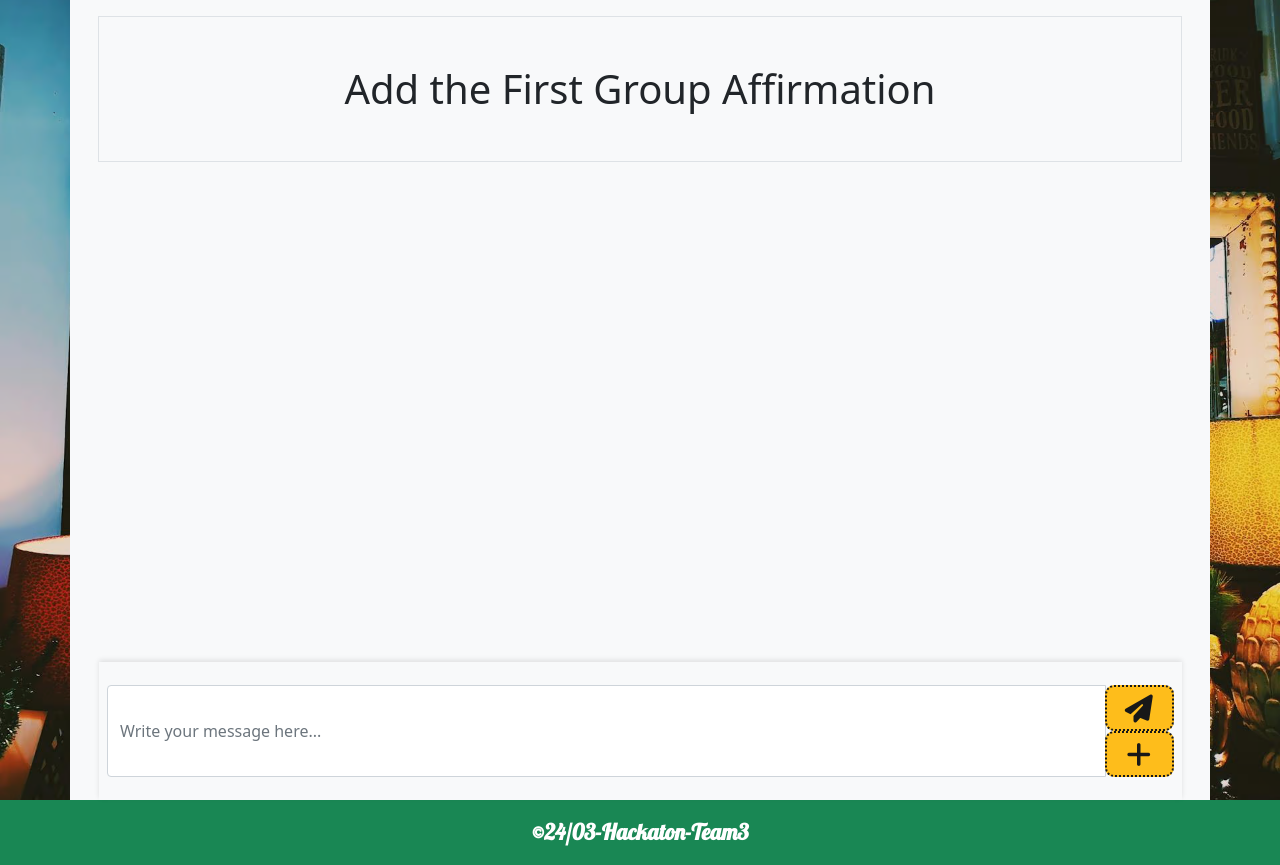
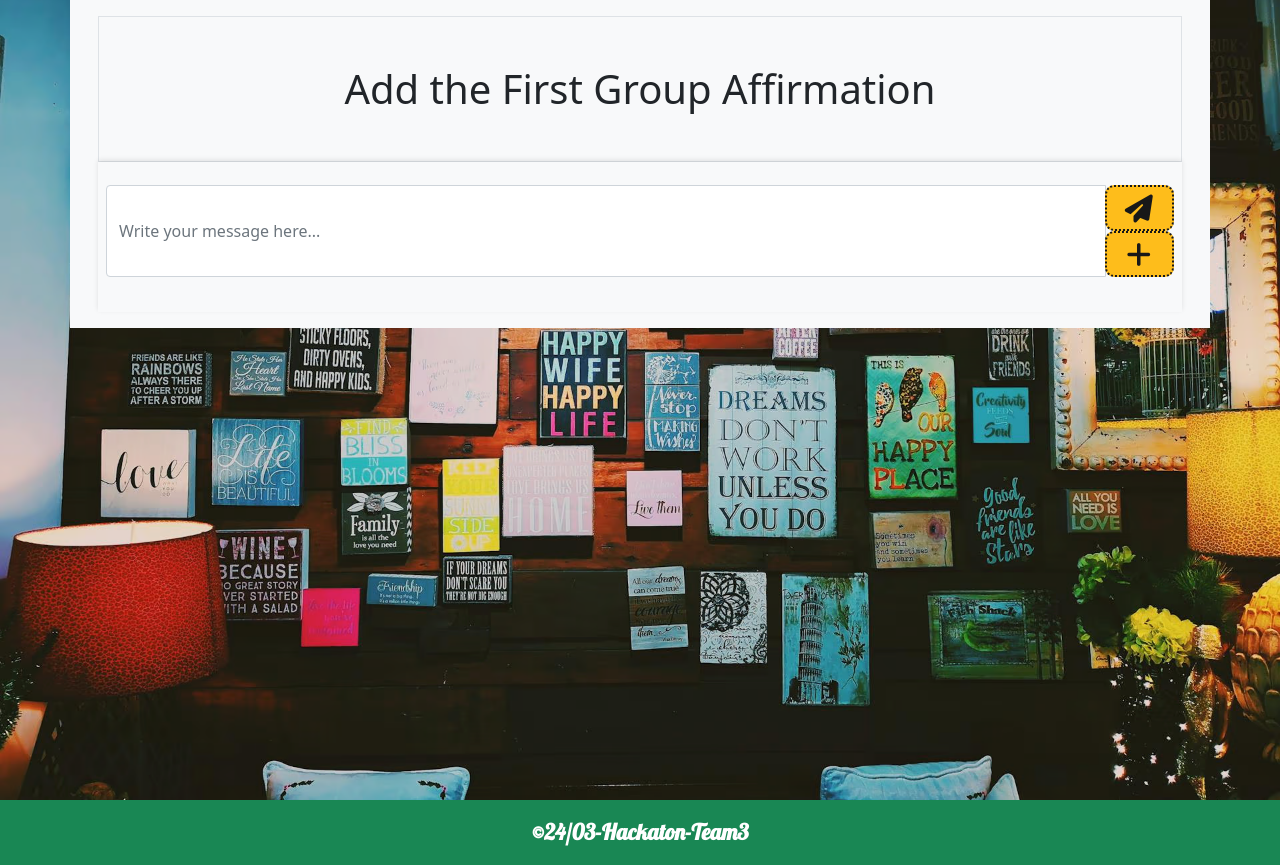
Before and after one commit to jamie33o/world-happiness-hackathon, a Django app: page /affirmations/group_affirmations/ in a window 1280 px wide. Shown: the part 83-948 px from the top of the page. Run offline with Django 3.2, Linux system fonts and the light colour scheme; a user stored in the database is signed in; data that the repository does not hold is empty; some libraries are stand-ins or nearby versions.

Commit message:
Style: add styles for responsiveness

```diff
--- a/affirmations/static/css/group_chat.css
+++ b/affirmations/static/css/group_chat.css
@@ -4,15 +4,14 @@
 }
 
 .chatbody {
-    max-height: calc(100vh - 150px);
+    max-height: calc(100vh - 170px);
     overflow-y: auto;
     overflow-x: hidden;
 }
 
 .panel-footer {
-    position: absolute;
-    bottom: 0;
-    width: 95%;
+    width: 100%;
+    height: 150px;
     padding: 15px 0;
     background-color: #f8f9fa;
     box-shadow: 0px -2px 5px rgba(0, 0, 0, 0.1);
--- a/affirmations/templates/affirmations/affirmations.html
+++ b/affirmations/templates/affirmations/affirmations.html
@@ -2,7 +2,6 @@
 {% load static %}
 {% block content %}
 
-    <div class="background-image">
 <div class="container-fluid p-2 p-lg-5">
     <div class="row m-0 p-0">
         <div class="col-12 col-lg-6 mt-5 mt-lg-0">
@@ -44,7 +43,6 @@
         </div>
     </div>
 </div>
-    </div>
 
 {% endblock content %}
 
--- a/affirmations/templates/affirmations/group_affirmations.html
+++ b/affirmations/templates/affirmations/group_affirmations.html
@@ -7,14 +7,11 @@
 
 {% block content %}
 
-
-<div class="background-image ">
 <div class="container mt-0 p-3 bg-light h-100">
     <div class="row m-0">
         <div class="col-12">
             <div class="chatbody border">
                 {% if text_affirmations %}
-
                     {% for affirmation in text_affirmations %}
                     <div class="border">
                         <div class="row p-2">
@@ -114,7 +111,9 @@
                 {% else %}
                     <h3 class="h1 text-center my-5">Add the First Group Affirmation</h3>
                 {% endif %}
-
+            </div>
+        </div>
+        <div class="col-12">
             <div class="panel-footer">
                 <form method="post" action="{% url 'group_affirmations' %}" id="message-form">
                     {% csrf_token %}
@@ -129,8 +128,6 @@
                         </span>
                     </div>
                 </form>
-                    </div>
-                </div>
             </div>
         </div>
     </div>
--- a/home/templates/home/index.html
+++ b/home/templates/home/index.html
@@ -2,11 +2,11 @@
 {% load static %}
 
 {% block content %}
+<!-- Background Image Section -->
 
 <div class="container-fluid">
     <div class="row">
-      <!-- Background Image Section -->
-      <div class="background-image d-flex flex-column justify-content-center h-100">
+        <div  class="d-flex flex-column justify-content-center">
         <!-- Main Heading -->
             <header class="main-heading text-center oswald text-dark p-3 mt-5 bg-warning montserrat mx-auto ">Welcome to Your Oasis of Positivity !</header>
                 <p class="text main-message mx-auto montserrat  p-3 mt-3  text-center rounded montserrat">At <span class=" span-text text-info">AffirmApp</span>, we're dedicated to helping you unlock your full potential and embrace a life filled with positivity, purpose, and personal growth. Our mission is to provide you with the tools, resources, and support you need to thrive in every aspect of your life.</p>
@@ -19,5 +19,5 @@
             </div>
         </div>
     </div>
-
+</div>
 {% endblock content %}
--- a/static/css/base.css
+++ b/static/css/base.css
@@ -4,19 +4,32 @@
     box-sizing: border-box;
  }
 
- .profile-container{
-    height:100vh;
- }
  /* font-family */
  .lobster{
     font-family:'Lobster', cursive;
  }
 .oswald{
-font-family:'Oswald', sans-serif;
+    font-family:'Oswald', sans-serif;
 }
 
 .messages{
     z-index: 100;
+}
+
+body{
+    position: sticky;
+    background-image:url("/static/images/background-image.avif");
+    height:100%;
+    width: 100%;
+    background-size: cover;
+    background-position:center;
+    z-index: -1;
+    margin: auto;
+    max-width: 2800px;
+}
+
+main {
+    min-height: 100vh;
 }
 
 /* //////////////////// allauth templates //////////////////// */
@@ -58,13 +71,15 @@ font-family:'Oswald', sans-serif;
     justify-content: space-evenly;
     width: 90%;
     min-height: 400px;
-    background: #57abb889;
+    background: #57abb8f2;
     flex-direction: column;
     box-shadow: 0 4px 8px 0 rgba(0, 0, 0, 0.2), 0 6px 20px 0 rgba(0, 0, 0, 0.19);
     -webkit-box-shadow: 0 4px 8px 0 rgba(0, 0, 0, 0.2), 0 6px 20px 0 rgba(0, 0, 0, 0.19);
     -moz-box-shadow: 0 4px 8px 0 rgba(0, 0, 0, 0.2), 0 6px 20px 0 rgba(0, 0, 0, 0.19);
     border-radius: 5px;
     word-wrap: break-word;
+    z-index: 1040;
+
 }
 
 .user_card input{
@@ -131,12 +146,7 @@ font-family:'Oswald', sans-serif;
 }
 
  /* styles for home page */
- .background-image{
-    background-image:url("/static/images/background-image.avif");
-    height:100vh;
-    background-size: cover;
-    background-position:center;
-}
+
 
 .main-heading{
     color:black;
--- a/templates/base.html
+++ b/templates/base.html
@@ -137,7 +137,7 @@
       {% endblock %}
     </main>
 
-    <footer class="text-center" id="help">
+    <footer class="text-center">
       {% block page_footer %}
 
     <p class="mt-auto footer-text text-white bg-success  lobster p-3">&copy;24/03-Hackaton-Team3</p>
```
Lines whose indentation alone changed are shown as unchanged.
